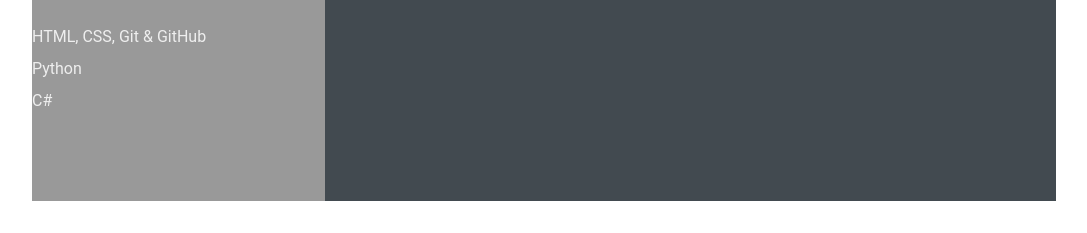
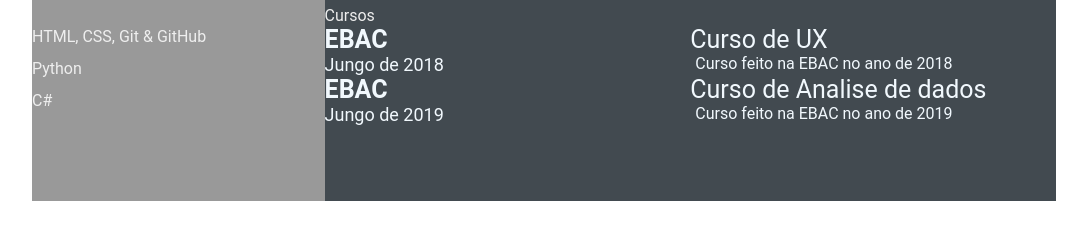
Before and after one commit to AfoxPolo/jornadaEBAC, a plain HTML site: page index.html in a window 1280 px wide. Shown: the part 631-864 px from the top of the page, without its empty margins (96-1183 px from the left). Drawn offline with Linux system fonts and the light colour scheme.

Commit message:
feature: adicionando cursos (#5)

```diff
--- a/index.html
+++ b/index.html
@@ -94,6 +94,32 @@
                         </div>
                     </div>
                 </section>
+                <section class="awards gap">
+                    <div class="right-title">Cursos</div>
+                    <div class="awards-contents">
+                        <div class="awards-left">
+                            <p class="awards-company-name">EBAC</p>
+                            <p class="awards-time-period">Jungo de 2018</p>
+                        </div>
+                        <div class="awards-right">
+                            <p class="awards-name">Curso de UX</p>
+                            <p class="awards-desc">
+                                Curso feito na EBAC no ano de 2018
+                            </p>
+                        </div>
+
+                        <div class="awards-left">
+                            <p class="awards-company-name">EBAC</p>
+                            <p class="awards-time-period">Jungo de 2019</p>
+                        </div>
+                        <div class="awards-right">
+                            <p class="awards-name">Curso de Analise de dados</p>
+                            <p class="awards-desc">
+                                Curso feito na EBAC no ano de 2019
+                            </p>
+                        </div>
+                    </dic>
+                </section>
             </section>
         </main>
     </body>
```
